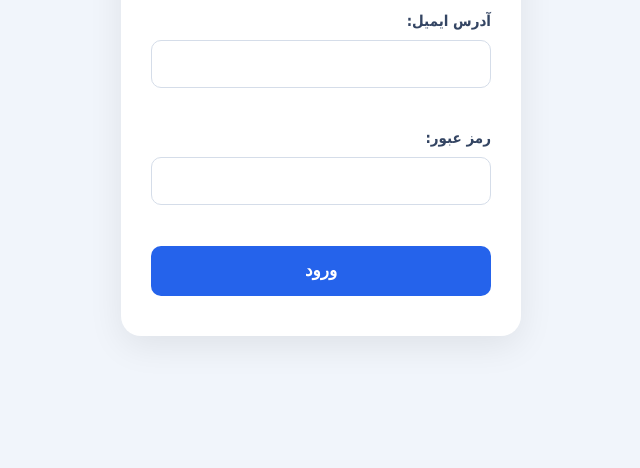
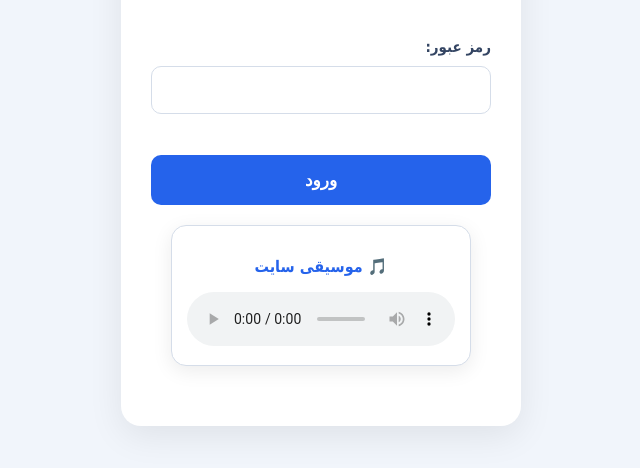
Before and after one commit to photocopy1401-art/MyWebsite, a plain HTML site: page index.html in a window 1280 px wide. Shown: the part 292-760 px from the top of the page, without its empty margins (319-959 px from the left). Drawn offline with Linux system fonts and the light colour scheme.

Commit message:
Update index.html

```diff
--- a/index.html
+++ b/index.html
@@ -94,6 +94,44 @@
                 font-size: 28px;
             }
 
+        .music-player {
+            width: 300px;
+            max-width: 100%;
+            margin: 20px auto;
+            padding: 15px;
+            background: white;
+            border: 1px solid #D5DDE9;
+            border-radius: 15px;
+            text-align: center;
+            box-shadow: 0 5px 20px rgba(0,0,0,0.08);
+        }
+
+        .music-player p {
+            color: #2563EB;
+            font-family: Tahoma;
+            font-weight: bold;
+        }
+
+        .music-player button {
+            background: #2563EB;
+            color: white;
+            border: none;
+            border-radius: 8px;
+            padding: 10px 15px;
+            margin: 5px;
+            cursor: pointer;
+            font-family: Tahoma;
+        }
+
+        .music-player button:hover {
+            background: #1D4ED8;
+        }
+
+        .music-player audio {
+            width: 100%;
+        }
+
+
 
     </style>
 </head>
@@ -114,7 +152,21 @@
         <button type="button" id="button" class="buttonClass"> ورود </button>
 
         <p id="message">نام کاربری و رمز عبور ذخیره شد</p>
+
+        <div class="music-player">
+
+            <p>🎵 موسیقی سایت</p>
+
+            <audio controls autoplay loop>
+                <source src="125.mp3" type="audio/mpeg">
+                    مرورگر شما از پخش موسیقی پشتیبانی نمی‌کند.
+            </audio>
+
+        </div>
+
     </form>
+
+
     <script>
 
 
```
